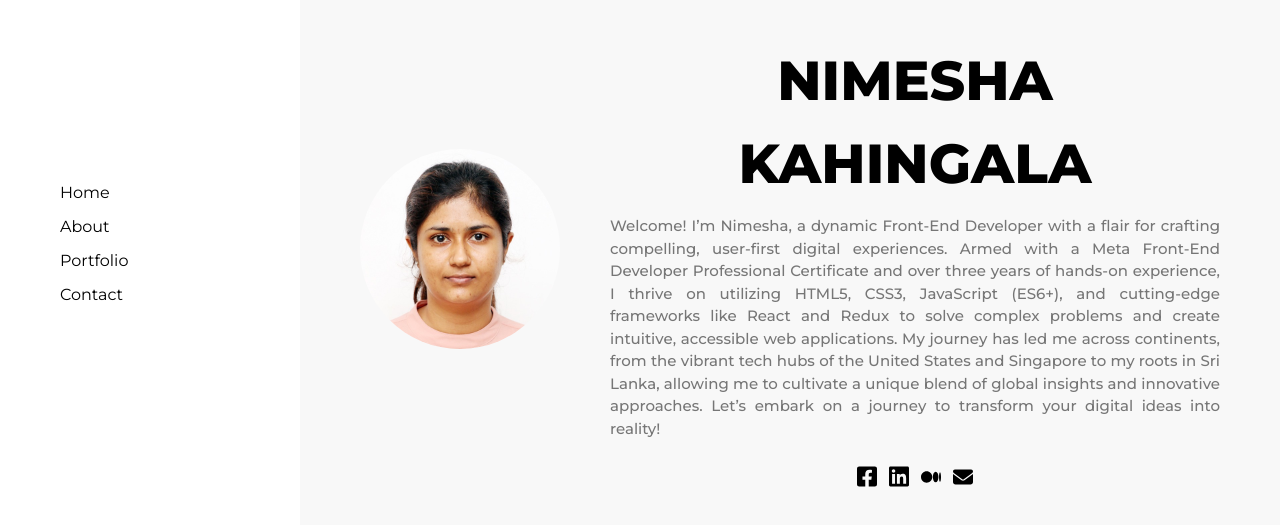
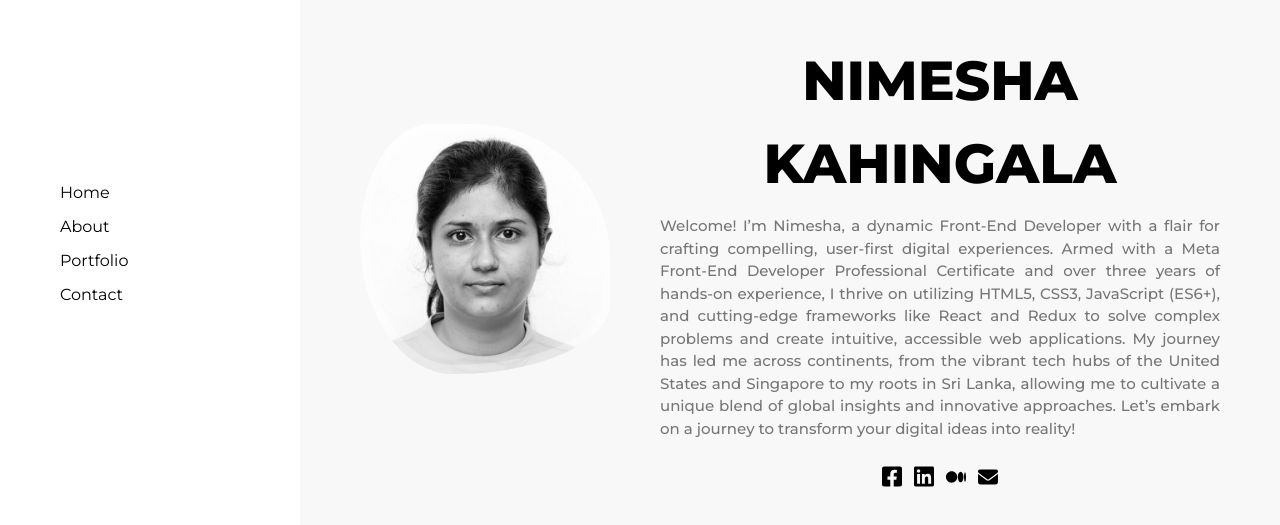
Before and after one commit to NimeshaKahingala/portfolio, a React (Create React App) app: page / in a window 1280 px wide. Shown: the part 151-676 px from the top of the page. Built offline with nearby package versions, Linux system fonts and the light colour scheme.

Commit message:
home page styles added

```diff
--- a/src/pages/home.js
+++ b/src/pages/home.js
@@ -10,7 +10,7 @@ function Home() {
         <div className="home-page">
             <div className="container">
                 <div className="content">
-                    <div className="avatar"></div>
+                    <div className="avatar"><div className="image"></div></div>
                     <div className="details">
                         <h3 className="name">NIMESHA KAHINGALA</h3>
                         <p className="job">Welcome! I’m Nimesha, a dynamic Front-End Developer with a flair for crafting compelling, user-first digital experiences. Armed with a Meta Front-End Developer Professional Certificate and over three years of hands-on experience, I thrive on utilizing HTML5, CSS3, JavaScript (ES6+), and cutting-edge frameworks like React and Redux to solve complex problems and create intuitive, accessible web applications. My journey has led me across continents, from the vibrant tech hubs of the United States and Singapore to my roots in Sri Lanka, allowing me to cultivate a unique blend of global insights and innovative approaches. Let’s embark on a journey to transform your digital ideas into reality!</p>
--- a/src/pages/home.scss
+++ b/src/pages/home.scss
@@ -13,19 +13,28 @@
             flex-direction: column;
 
             .avatar {
-                background-image: url(../images/Nimesha.jpeg);
-                background-size: contain;
-                background-repeat: no-repeat;
-                border-radius: 100%;
-                //filter :grayscale(100%);
-                height: 200px;
-                width: 200px;
+                min-height: 200px;
+                min-width: 200px;
+                position: relative;
 
-                animation: morph 8s ease-in-out infinite 1s;
-                background-blend-mode: multiply;
+                .image {
+                    animation: wave 8s ease-in-out infinite 1s;
+                    background-image: url(../images/Nimesha.jpeg);
+                    background-blend-mode: multiply;
+                    box-shadow: inset 0px 0px 0px 9px rgba(255, 255, 255, .3);
+                    background-repeat: no-repeat;
+                    background-position: center;
+                    background-size: cover;
+                    bottom: 0px;
+                    filter: grayscale(100%);
+                    left: 0px;
+                    position: absolute;
+                    right: 0px;
+                    top: 0px;
 
-                &:hover {
-                    filter :grayscale(0%);
+                    &:hover {
+                        filter: grayscale(0%);
+                    }
                 }
             }
 
@@ -83,7 +92,9 @@
                 flex-direction: row;
 
                 .avatar {
-                    min-width: 200px;
+                    border-radius: 9999px;
+                    min-height: 250px;
+                    min-width: 250px;
                 }
 
                 .details {
@@ -97,3 +108,17 @@
         }
     }
 }
+
+@keyframes wave {
+    0% {
+        border-radius: 60% 40% 30% 70% / 60% 30% 70% 40%;
+    }
+
+    50% {
+        border-radius: 30% 60% 70% 40% / 50% 60% 30% 60%;
+    }
+
+    100% {
+        border-radius: 60% 40% 30% 70% / 60% 30% 70% 40%;
+    }
+}
```
